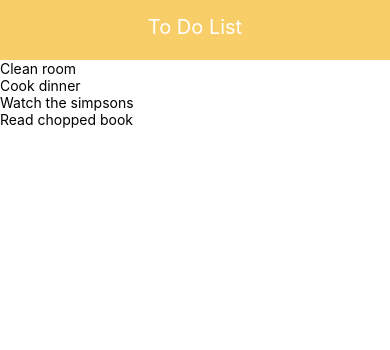
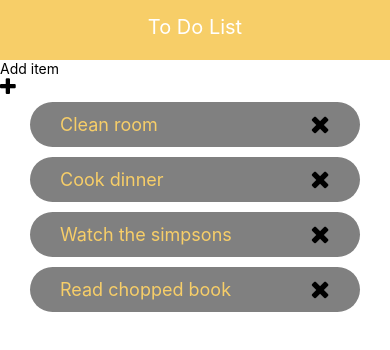
Before and after one commit to davzlum/toDoListReactNative, a React Native app: screen / in a window 390 px wide. Shown: the top 350 px of the page. Built offline with nearby package versions, Linux system fonts and the light colour scheme.

Commit message:
Create add item component

```diff
--- a/App.js
+++ b/App.js
@@ -1,6 +1,7 @@
 import React, {useState} from 'react';
 import ListItem from './components/ListItem';
 import Header from './components/Header';
+import AddItem from './components/AddItem';
 import {StyleSheet, View, FlatList} from 'react-native';
 
 const App = () => {
@@ -10,12 +11,30 @@ const App = () => {
     {id: 3, text: 'Watch the simpsons'},
     {id: 4, text: 'Read chopped book'},
   ]);
+
+  const addItem = text => {
+    setTasks(tasksList => {
+      return [
+        {id: Math.round(Math.random() * 100 - 5) + 5, text},
+        ...tasksList,
+      ];
+    });
+  };
+
+  const deleteItem = taskId => {
+    setTasks(tasksList => {
+      return tasksList.filter(task => task.id !== taskId);
+    });
+  };
   return (
     <View>
       <Header />
+      <AddItem addItem={addItem} />
       <FlatList
         data={tasks}
-        renderItem={({item}) => <ListItem task={item} />}
+        renderItem={({item}) => (
+          <ListItem deleteItem={deleteItem} task={item} />
+        )}
       />
     </View>
   );
--- /dev/null
+++ b/components/AddItem.js
@@ -0,0 +1,18 @@
+import React, {useState} from 'react';
+import {TextInput, TouchableOpacity, View, Text} from 'react-native';
+import Icon from 'react-native-vector-icons/dist/FontAwesome';
+
+const AddItem = ({addItem}) => {
+  const [text, setText] = useState('');
+  const onChange = value => setText(value);
+  return (
+    <View>
+      <TextInput placeholder="Add item" onChangeText={onChange} />
+      <TouchableOpacity onPress={() => addItem(text)}>
+        <Icon name="plus" size={20} />
+      </TouchableOpacity>
+    </View>
+  );
+};
+
+export default AddItem;
--- a/components/ListItem.js
+++ b/components/ListItem.js
@@ -1,14 +1,37 @@
 import React from 'react';
 import {StyleSheet, View, Text} from 'react-native';
+import Icon from 'react-native-vector-icons/dist/FontAwesome';
 
-const ListItem = ({task}) => {
+const ListItem = ({task, deleteItem}) => {
   return (
-    <View>
-      <Text>{task.text}</Text>
+    <View style={styles.listContainer}>
+      <Text style={styles.item}>{task.text}</Text>
+      <Icon
+        name="remove"
+        size={25}
+        color="black"
+        onPress={() => deleteItem(task.id)}
+      />
     </View>
   );
 };
 
-const styles = StyleSheet.create({});
+const styles = StyleSheet.create({
+  listContainer: {
+    backgroundColor: 'gray',
+    flexDirection: 'row',
+    alignItems: 'center',
+    justifyContent: 'space-between',
+    marginHorizontal: 30,
+    marginVertical: 5,
+    paddingHorizontal: 30,
+    paddingVertical: 10,
+    borderRadius: 30,
+  },
+  item: {
+    fontSize: 18,
+    color: '#F7CE68',
+  },
+});
 
 export default ListItem;
--- a/package.json
+++ b/package.json
@@ -12,7 +12,8 @@
   "dependencies": {
     "react": "17.0.2",
     "react-native": "0.66.1",
-    "react-native-linear-gradient": "^2.5.6"
+    "react-native-linear-gradient": "^2.5.6",
+    "react-native-vector-icons": "^9.0.0"
   },
   "devDependencies": {
     "@babel/core": "^7.12.9",
```
Also changed, not shown: 23 other files (tests, documents, lock files or other folders).
